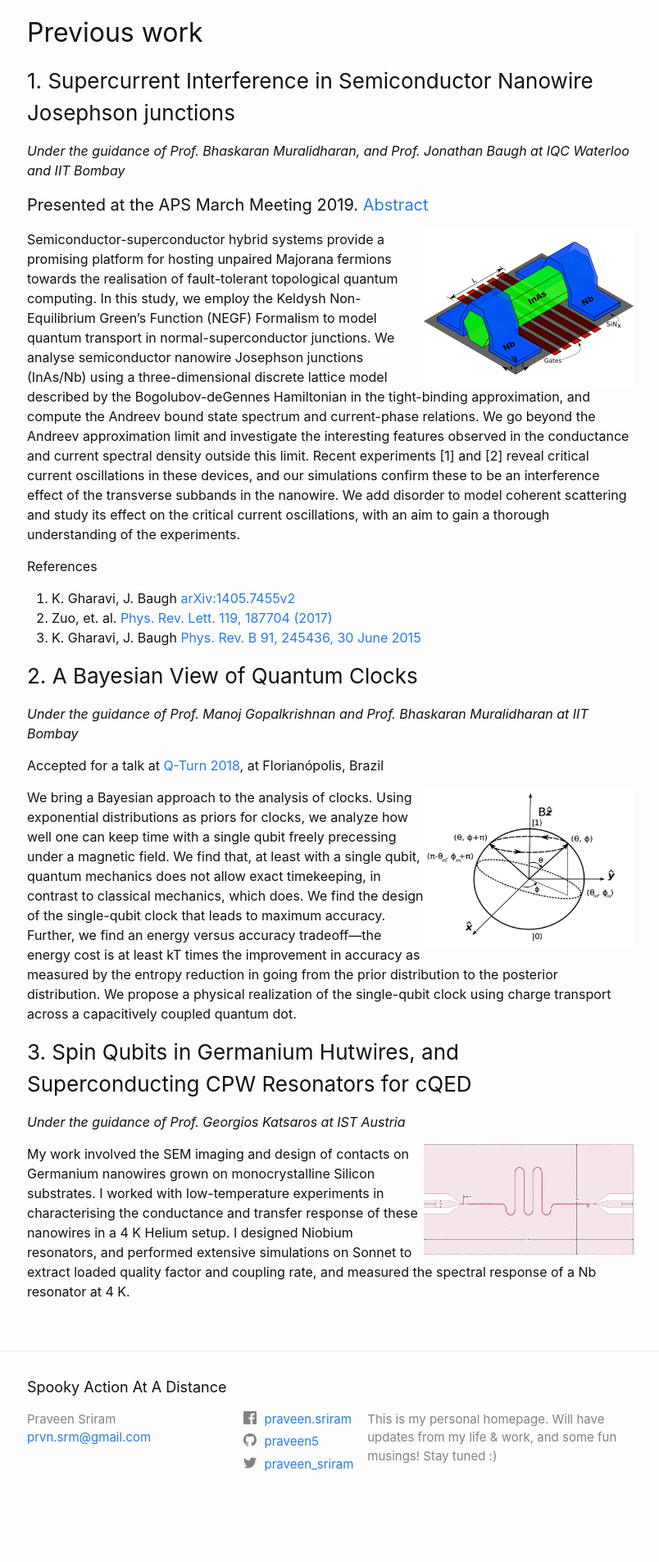
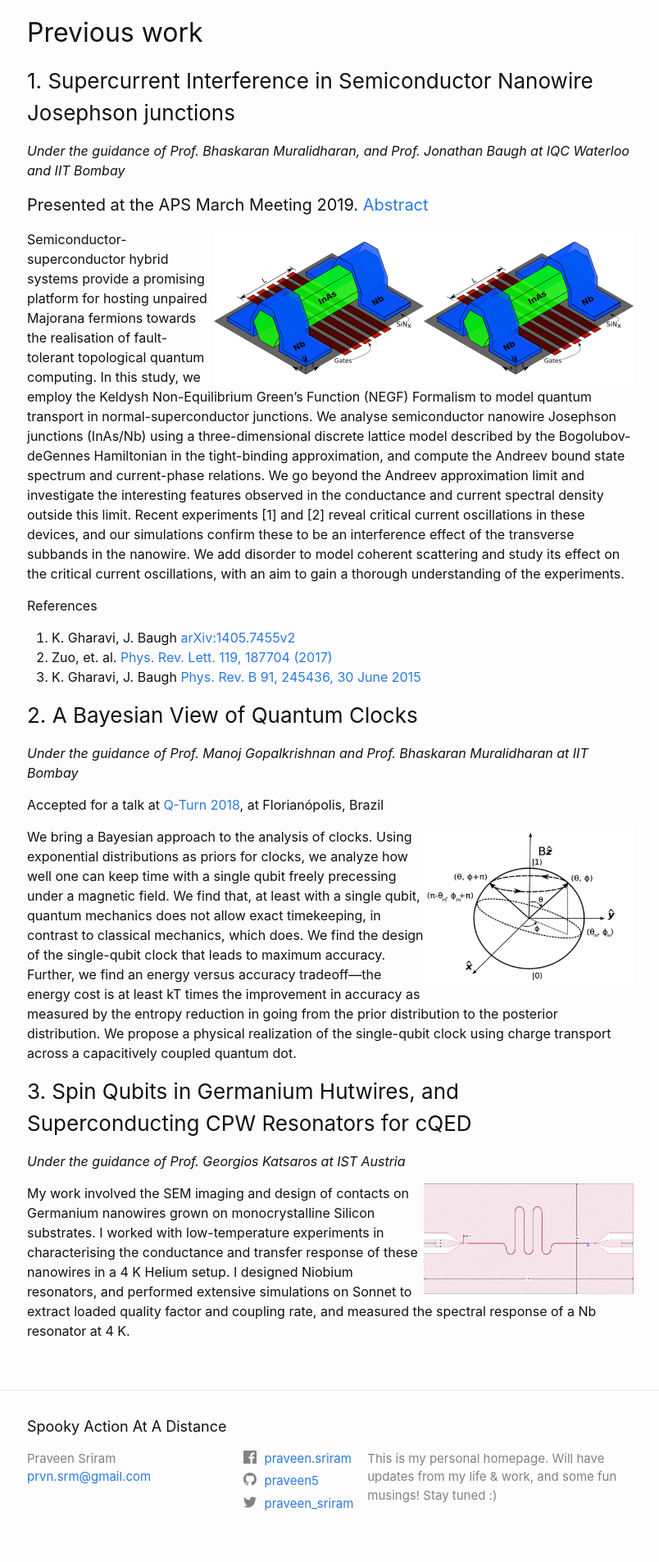
Before and after one commit to praveen5/praveen5.github.io, a Jekyll site: the page built from research.md, in a window 1280 px wide. Shown: the part 1213-3119 px from the top of the page at 82% size, without its empty margins (237-1041 px from the left). Built offline with Jekyll 4.4.1, drawn with Linux system fonts in a browser that asks for light colours; before the commit the page ends 3071 px from its top, so only the background shows below that.

Commit message:
Figure for SNS

```diff
--- a/research.md
+++ b/research.md
@@ -41,6 +41,7 @@ _Under the guidance of Prof. Bhaskaran Muralidharan, and Prof. Jonathan Baugh at
 #### Presented at the APS March Meeting 2019. [Abstract](http://meetings.aps.org/Meeting/MAR19/Session/S05.9)
 <p>
 <img src="/Fig1AthickNb.jpeg" ALIGN = "RIGHT" width="256" title="NanowireModel">
+<img src="/Fig1AthickNb.jpeg" ALIGN = "RIGHT" width="256" title="NanowireModel">
 
 Semiconductor-superconductor hybrid systems provide a promising platform for hosting unpaired Majorana fermions towards the realisation of fault-tolerant topological quantum computing. In this study, we employ the Keldysh Non-Equilibrium Green’s Function (NEGF) Formalism to model quantum transport in normal-superconductor junctions. We analyse semiconductor nanowire Josephson junctions (InAs/Nb) using a three-dimensional discrete lattice model described by the Bogolubov-deGennes Hamiltonian in the tight-binding approximation, and compute the Andreev bound state spectrum and current-phase relations. We go beyond the Andreev approximation limit and investigate the interesting features observed in the conductance and current spectral density outside this limit. Recent experiments [1] and [2] reveal critical current oscillations in these devices, and our simulations confirm these to be an interference effect of the transverse subbands in the nanowire. We add disorder to model coherent scattering and study its effect on the critical current oscillations, with an aim to gain a thorough understanding of the experiments.
 </p>
```
